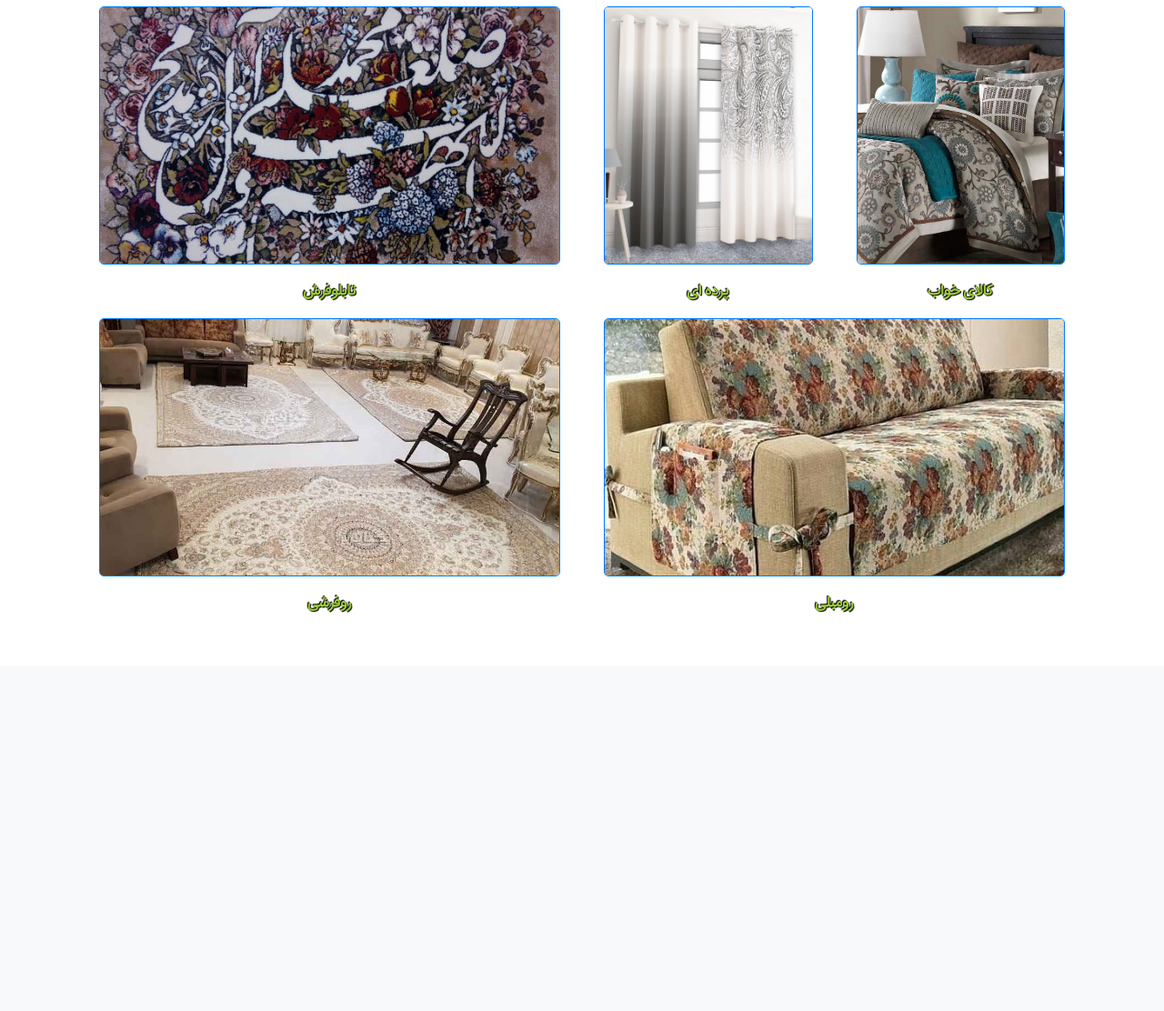
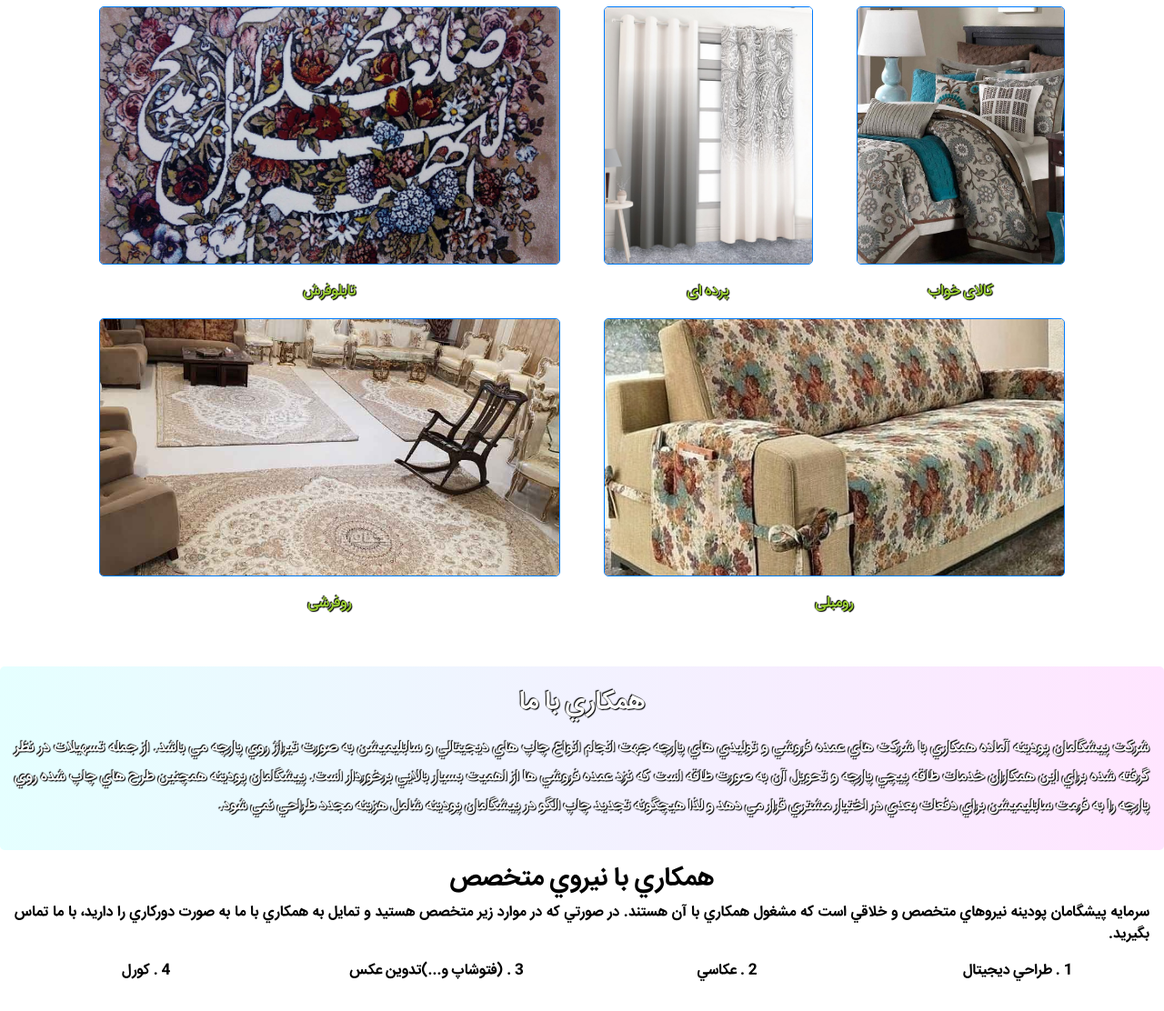
Before and after one commit to Babakashtari/Dior_Home, a PHP site: page / in a window 1280 px wide. Shown: the part 1149-2261 px from the top of the page at 91% size. Before the commit the page ends 1823 px from the top, so only its background shows below. Run offline with PHP 8.4, Linux system fonts and the light colour scheme.

Commit message:
started a cooperation section in index.php

```diff
--- a/CSS/index.css
+++ b/CSS/index.css
@@ -6,6 +6,7 @@
 main {
   position: relative;
   z-index: 1;
+  counter-reset: expertise;
 }
 main > section.main_image > img {
   width: 100%;
@@ -42,7 +43,7 @@ main > section.main_image > h3:nth-of-type(2) {
 }
 main > section.creativity {
   border-radius: 5px;
-    background-color: rgba(255, 255, 255, 0.3);
+  /* background-color: rgba(255, 255, 255, 0.3); */
   /* border: 3px solid green; */
   height: auto;
 }
@@ -98,6 +99,41 @@ main > section.creativity > table tr > td > a > img {
   object-fit: cover;
   -o-object-position: center;
   object-position: center;
+}
+main > section.cooperation {
+  border-radius: 5px;
+  padding: 1rem;
+  direction: rtl;
+  text-align: justify;
+  color: white;
+  text-shadow: 1px 1px 1px black, -1px -1px 1px black;
+  background-image: -webkit-gradient(linear, left top, right top, from(rgba(0, 255, 255, 0.1)), to(rgba(255, 0, 255, 0.1)));
+  background-image: linear-gradient(to right, rgba(0, 255, 255, 0.1), rgba(255, 0, 255, 0.1));
+}
+main > section.cooperation > div > p {
+  line-height: 2rem;
+}
+main > section.cooperation-talented {
+  padding: 1rem;
+  margin: 0;
+  direction: rtl;
+  text-align: justify;
+  color: black;
+  background-color: white;
+}
+main > section.cooperation-talented > div {
+  margin: 0;
+}
+main > section.cooperation-talented > div > ul {
+  font-family: "IranSans";
+  list-style-type: none;
+}
+main > section.cooperation-talented > div > ul > li {
+  text-align: center;
+}
+main > section.cooperation-talented > div > ul > li::before {
+  counter-increment: expertise;
+  content: counter(expertise) " . ";
 }
 /* animations: */
 @-webkit-keyframes appear {
--- a/index.php
+++ b/index.php
@@ -64,6 +64,27 @@
                     </tr>
                 </table>
         </section>
+        <section class="cooperation">
+            <div>
+                <h3 class="py-2 text-center">همكاري با ما</h3>
+                <!-- <img src="images/index_images/agreement.svg" alt="همكاري" width="30px" height="30px"> -->
+                <p class="">شركت پيشگامان پودينه آماده همكاري با شركت هاي عمده فروشي و توليدي هاي پارچه جهت انجام انواع چاپ هاي ديجيتالي و سابليميشن به صورت تيراژ روي پارچه مي باشد. از جمله تسهيلات در نظر گرفته شده براي اين همكاران خدمات طاقه پيچي پارچه و تحويل آن به صورت طاقه است كه نزد عمده فروشي ها از اهميت بسيار بالايي برخوردار است. پيشگامان پودينه همچنين طرح هاي چاپ شده روي پارچه را به فرمت سابليميشن براي دفعات بعدي در اختيار مشتري قرار مي دهد و لذا هيچگونه تجديد چاپ الگو در پيشگامان پودينه شامل هزينه مجدد طراحي نمي شود. </p>
+            </div>
+        </section>
+        <section class="cooperation-talented">
+            <div>
+                <h3 class="text-center">همكاري با نيروي متخصص</h3>
+                <p class="text-justify">
+                  سرمايه پيشگامان پودينه نيروهاي متخصص و خلاقي است كه مشغول همكاري با آن هستند.  در صورتي كه در موارد زير متخصص هستيد و تمايل به همكاري با ما به صورت دوركاري را داريد، با ما تماس بگيريد.
+                </p>
+                <ul class="row">
+                    <li class="col col-x-12 col-sm-3 ">طراحي ديجيتال</li>
+                    <li class="col col-x-12 col-sm-3 ">عكاسي</li>
+                    <li class="col col-x-12 col-sm-3 ">(فتوشاپ و...)تدوين عكس</li>
+                    <li class="col col-x-12 col-sm-3 ">كورل</li>
+                </ul>
+            </div>
+        </section>
     </main>
     <footer></footer>
     <?php canvas_generator() ?>
```
Also changed, not shown: images/index_images/agreement.svg (added). Lines whose indentation alone changed are shown as unchanged.
